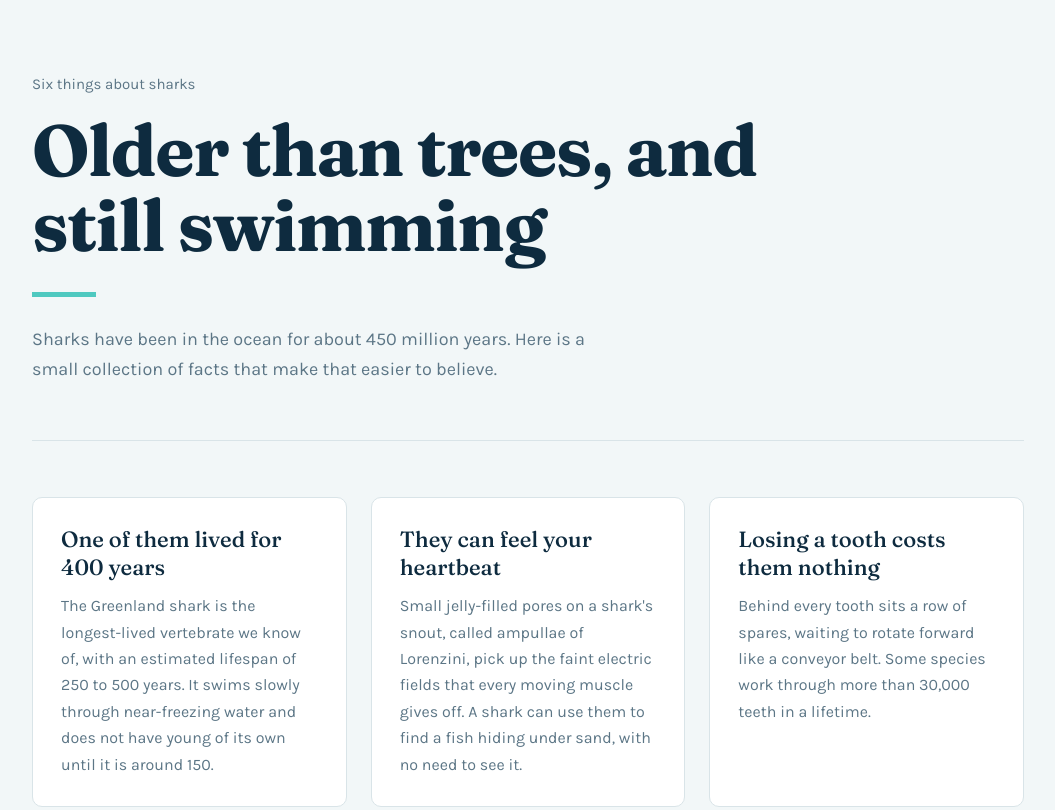
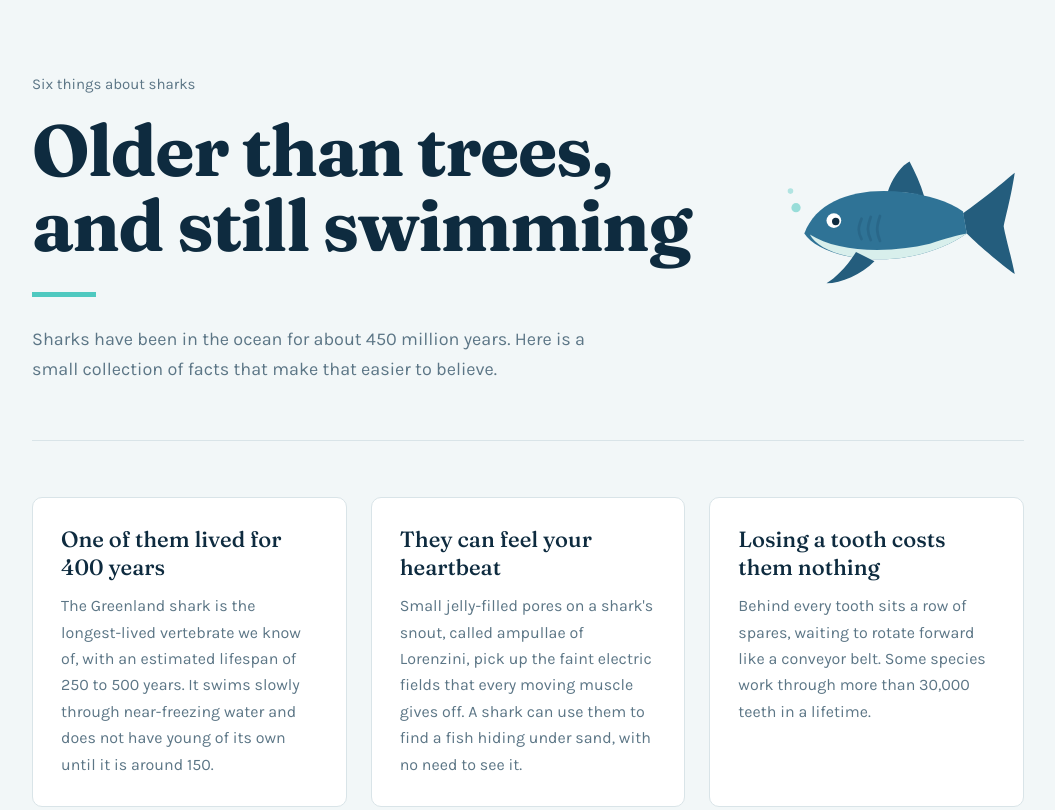
Before and after one commit to F-Kirchhoff/shark-fun-facts, a plain HTML site: page index.html in a window 1280 px wide. Shown: the top 810 px of the page, without its empty margins (112-1167 px from the left). Drawn offline with Linux system fonts and the light colour scheme.

Commit message:
add shark svg and update footer

```diff
--- a/index.html
+++ b/index.html
@@ -1,4 +1,4 @@
-<!DOCTYPE html>
+<!doctype html>
 <html lang="en">
   <head>
     <meta charset="UTF-8" />
@@ -19,12 +19,24 @@
 
   <body>
     <header class="header">
+      <div class="header__text">
         <p class="header__kicker">Six things about sharks</p>
         <h1 class="header__title">Older than trees, and still swimming</h1>
         <p class="header__lead">
           Sharks have been in the ocean for about 450 million years. Here is a
           small collection of facts that make that easier to believe.
         </p>
+      </div>
+
+      <!-- The image lives in its own file, next to this one. -->
+      <div class="header__art">
+        <img
+          src="assets/shark.svg"
+          alt="A smiling shark blowing bubbles"
+          width="260"
+          height="180"
+        />
+      </div>
     </header>
 
     <main>
@@ -89,7 +101,7 @@
     </main>
 
     <footer class="footer">
-      <p>Made for learning HTML and CSS. Add your own fact by copying one card.</p>
+      <p>made with ❤️ by Bruce</p>
     </footer>
   </body>
 </html>
--- a/style.css
+++ b/style.css
@@ -50,6 +50,29 @@ main,
   padding: 4.5rem 0 3.5rem;
   border-bottom: 1px solid var(--line);
   margin-bottom: 3.5rem;
+
+  /* Text on the left, shark on the right. flex-wrap lets the shark
+     drop underneath once the screen gets too narrow for both. */
+  display: flex;
+  flex-wrap: wrap;
+  align-items: center;
+  justify-content: space-between;
+  gap: 2.5rem;
+}
+
+.header__text {
+  flex: 1 1 22rem;
+}
+
+.header__art {
+  flex: 0 1 15rem;
+}
+
+/* Let the drawing shrink with its column instead of overflowing. */
+.header__art img {
+  display: block;
+  width: 100%;
+  height: auto;
 }
 
 .header__kicker {
```
Also changed, not shown: assets/shark.svg (added). Lines whose indentation alone changed are shown as unchanged.
